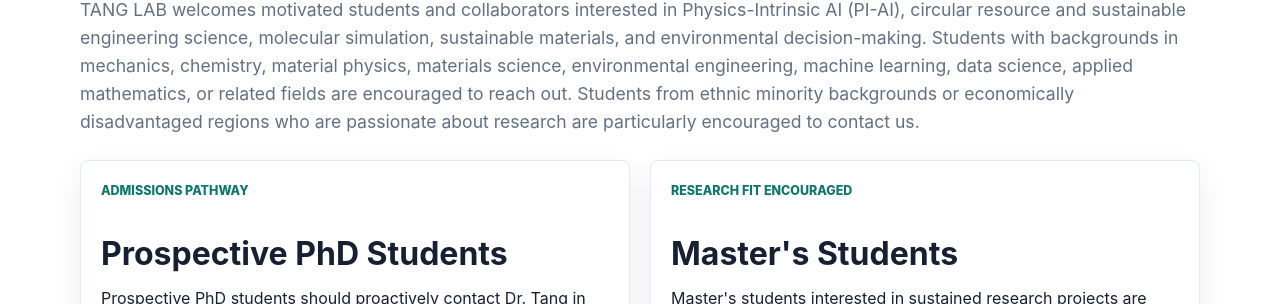
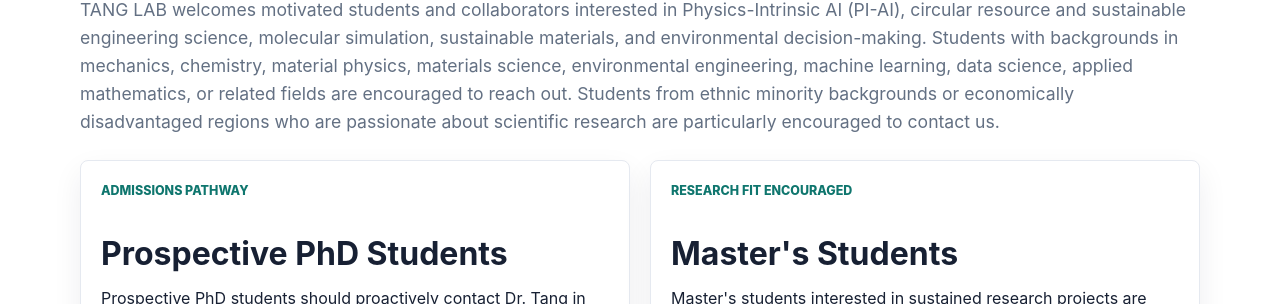
Before and after one commit to TANG-LAB-WHU/tanglab.github.io, a Jekyll site: the page built from pages/join.html, in a window 1280 px wide and 900 px high. Shown: the part 414-718 px from the top of the window. Built offline with Jekyll 4.4.1, drawn with Linux system fonts in a browser that asks for light colours.

Commit message:
Add opportunities configuration file for laboratory recruitment information

```diff
--- a/_data/opportunities.yml
+++ b/_data/opportunities.yml
@@ -3,7 +3,7 @@
   circular resource and sustainable engineering science, molecular simulation, sustainable materials, and
   environmental decision-making. Students with backgrounds in mechanics, chemistry, material physics, materials science, environmental
   engineering, machine learning, data science, applied mathematics, or related fields are
-  encouraged to reach out. Students from ethnic minority backgrounds or economically disadvantaged regions who are passionate about research are particularly encouraged to contact us.
+  encouraged to reach out. Students from ethnic minority backgrounds or economically disadvantaged regions who are passionate about scientific research are particularly encouraged to contact us.
 sections:
   - title: "Prospective PhD Students"
     status: "Admissions pathway"
```
